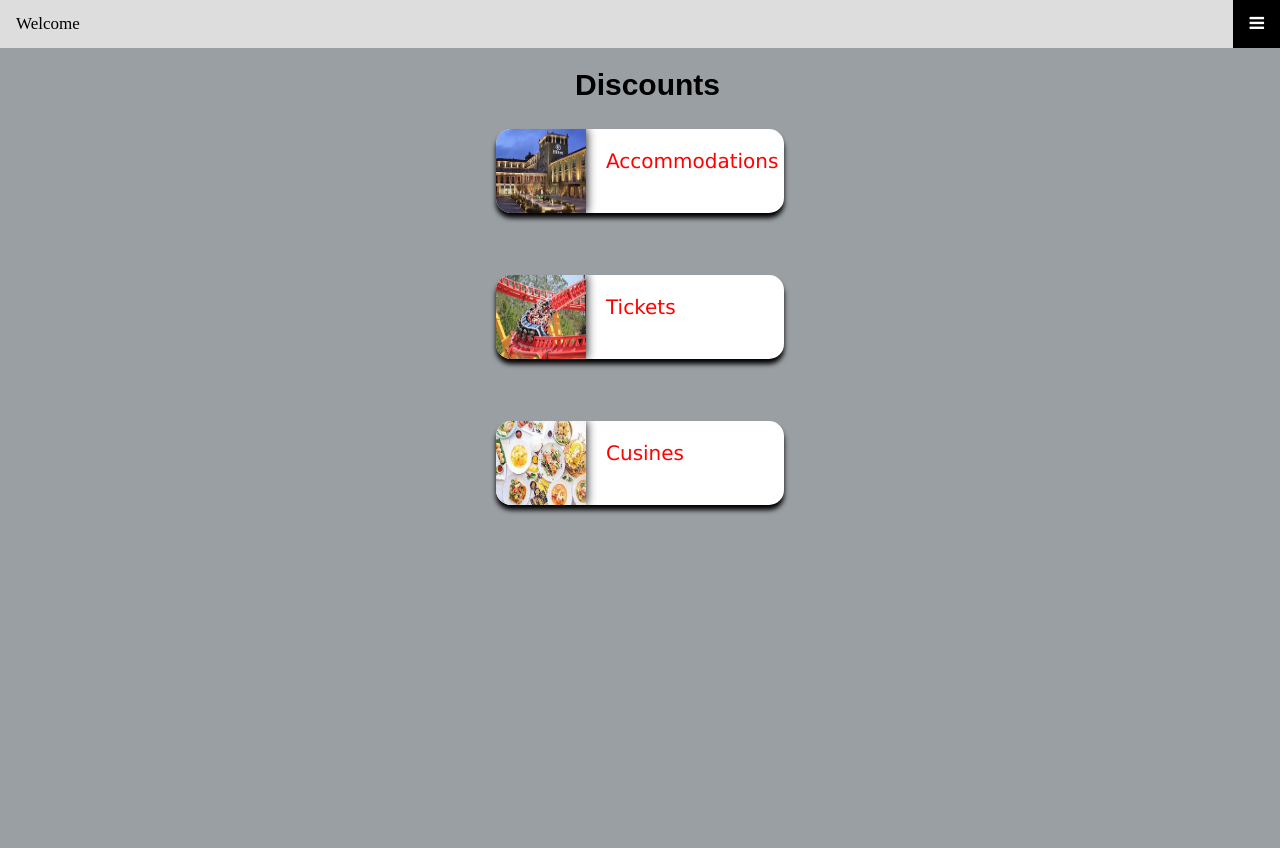
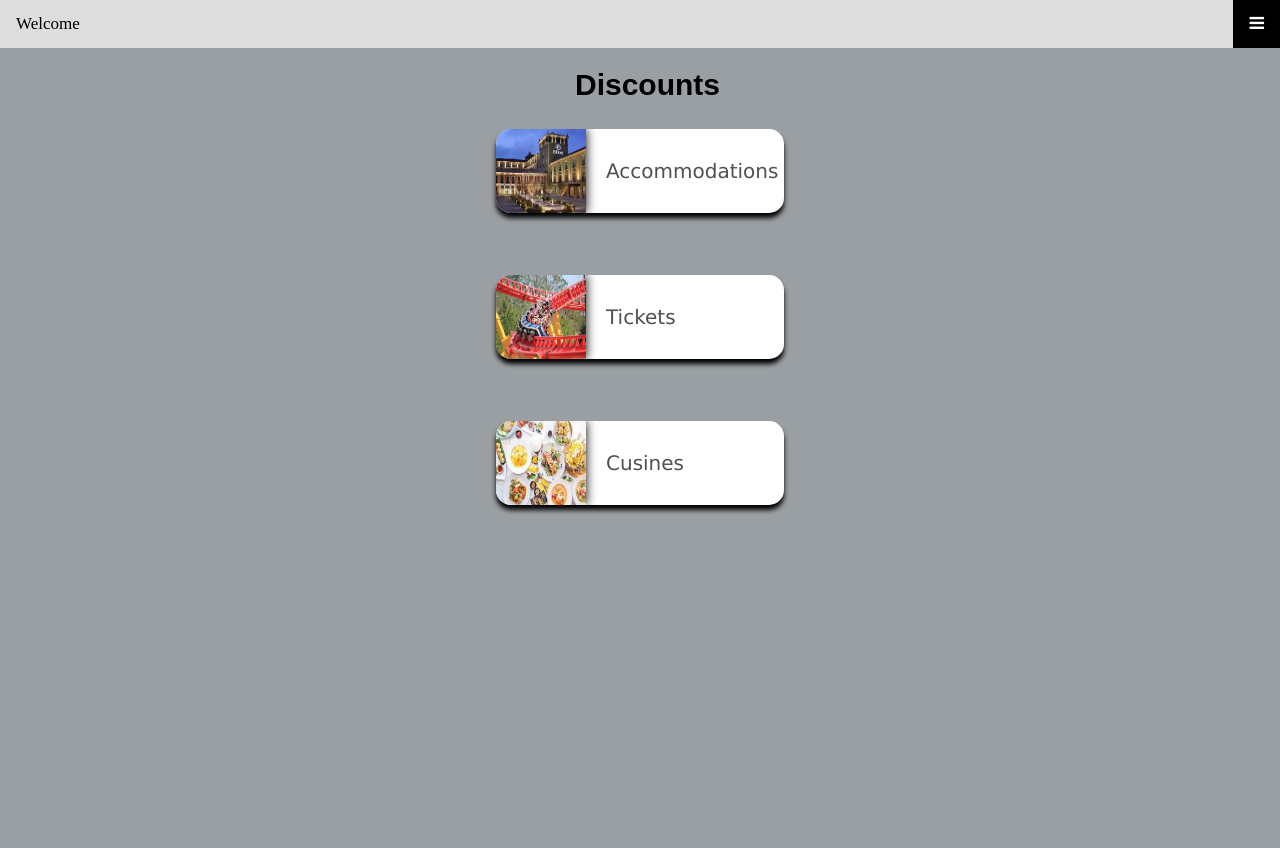
Before and after one commit to GinyWang/2021Hack-1, a Flask app: page /discount_select in a window 1280 px wide. Run offline with Flask 2, Linux system fonts and the light colour scheme.

Commit message:
Update discount_select.css

```diff
--- a/Package/static/discount_select/discount_select.css
+++ b/Package/static/discount_select/discount_select.css
@@ -40,7 +40,7 @@ li {
   border-radius: 15px;
   font-family: Verdana, Geneva, Tahoma, sans-serif;
   font-size: 60px;
-  color: red;
+  color: rgb(80,80,80);
   background-color: white;
   box-shadow: black 0px 5px 5px;
   overflow: hidden ;
@@ -54,8 +54,8 @@ li {
 }
 
 .inner_t p{
-  text-indent: 20px;
-  padding: 0 20px 20px 0;
+  text-indent: 10px;
+  padding: 10px 10px 10px 10px;
   font-size: 20px;
 }
 
```
